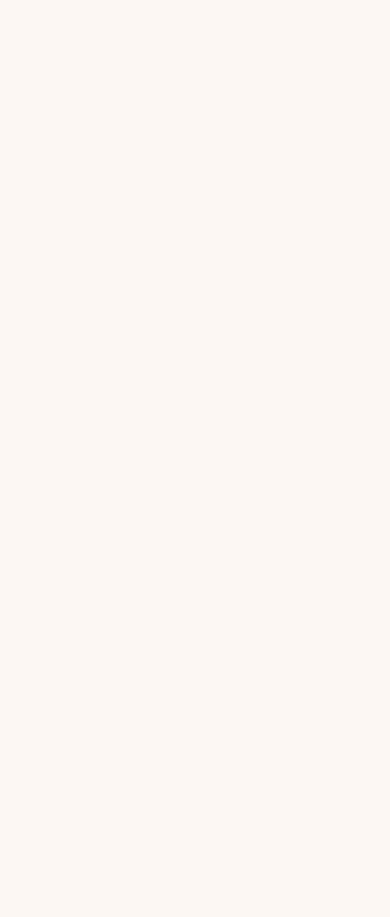
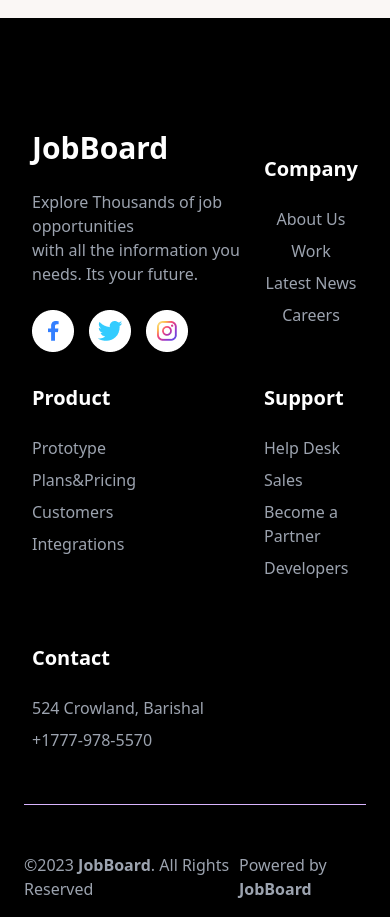
Before and after one commit to Azmal7374/carrer-hub, a React (Vite) app: page / in a window 390 px wide. Shown: the part 3500-4417 px from the top of the page. Before the commit the page ends 3518 px from the top, so only its background shows below. Built offline with nearby package versions, Linux system fonts and the light colour scheme.

Commit message:
footer design and responsive done"

```diff
--- a/src/App.jsx
+++ b/src/App.jsx
@@ -1,6 +1,7 @@
 import React, { createContext } from 'react';
 import Header from './components/Header';
 import { Outlet, useLoaderData } from 'react-router-dom';
+import Footer from './components/Footer';
 export const JobsContext = createContext([]);
 
 
@@ -12,6 +13,7 @@ const App = () => {
       <JobsContext.Provider value={jobs}>
       <Header></Header>
         <Outlet></Outlet>
+        <Footer></Footer>
       </JobsContext.Provider>
     </>
   );
--- a/src/components/Footer.jsx
+++ b/src/components/Footer.jsx
@@ -1,10 +1,56 @@
 import React from 'react';
 
+ import group from '../assets/Icons/Group 9969.png'
 const Footer = () => {
     return (
-        <div>
+     <div className="bg-black">
+     <div className=" text-white lg:flex justify-center items-center gap-20 lg:h-64 p-8">
+     <div className="flex  items-center md:gap-20">
+      <div className="mt-20">
+      <h1 className='font-bold text-3xl'>JobBoard</h1>
+      <p className='text-gray-400 mt-6'>Explore Thousands of job  opportunities <br /> with all the  information you needs. Its your future.</p>
+      <img className="mt-6" src={group} alt="" />
+      </div>
+      <div className='mt-20 md:mt-24 lg:mt-16 text-center'>
+      <h2 className='font-bold text-xl'>Company</h2>
+      <p className='text-gray-400 mt-6'>About Us</p>
+     <p className='text-gray-400 mt-2'>Work</p>
+     <p className='text-gray-400 mt-2'>Latest News</p>
+      <p className='text-gray-400 mt-2'>Careers</p>
+    </div>
+     </div>
 
-        </div>
+    <div className="flex md:justify-center gap-32 md:mt-16">
+
+    <div className="">
+    <h2 className="text-xl font-bold mt-8 md:mt-0">Product</h2>
+    <p className='text-gray-400 mt-6'>Prototype</p>
+    <p className='text-gray-400 mt-2'>Plans&Pricing</p>
+    <p className='text-gray-400 mt-2'>Customers</p>
+    <p className='text-gray-400 mt-2'>Integrations</p>
+   </div>
+   <div >
+   <h2 className="text-xl font-bold mt-8 md:mt-0">Support</h2>
+    <p className='text-gray-400 mt-6'>Help Desk</p>
+    <p className='text-gray-400 mt-2'>Sales</p>
+    <p className='text-gray-400 mt-2'>Become a Partner</p>
+    <p className='text-gray-400 mt-2'>Developers</p>
+   </div>
+    </div>
+
+    <div className=' md:text-center mt-16 lg:mt-2'>
+    <h1 className="text-xl font-bold">Contact</h1>
+    <p className='text-gray-400 mt-6'>524 Crowland, Barishal</p>
+    <p className='text-gray-400 mt-2'>+1777-978-5570</p>
+    </div>
+ </div>
+
+ <hr className='mx-6 md:mx-24 py-4 mt-5 border-purple-300' style={{}} />
+     <div className='flex text-gray-400 justify-between items-center mx-6 md:mx-24 py-4'>
+     <p className=''> &#169;2023 <span className='font-bold'>JobBoard</span>. All Rights Reserved</p>
+     <p className=''>Powered by <span className='font-bold'>JobBoard</span></p>
+     </div>
+     </div>
     );
 };
 
```
Also changed, not shown: src/README.md.
